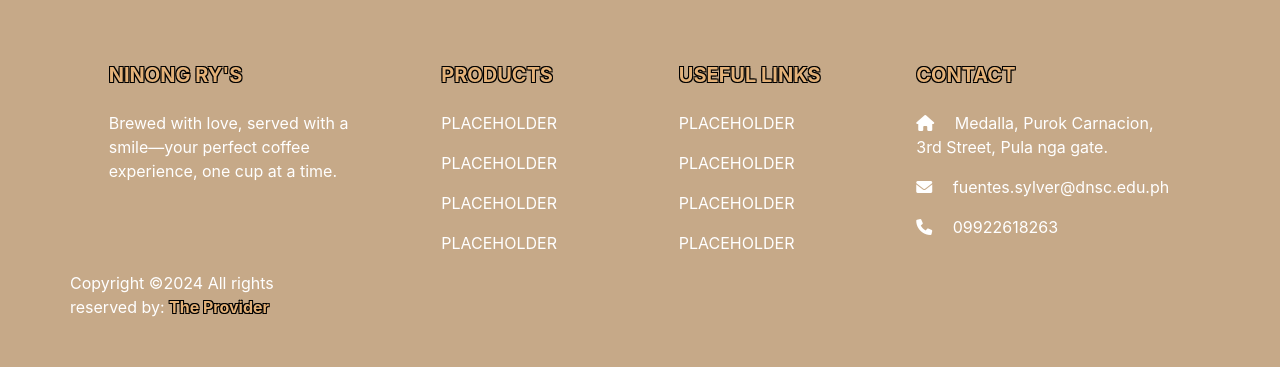
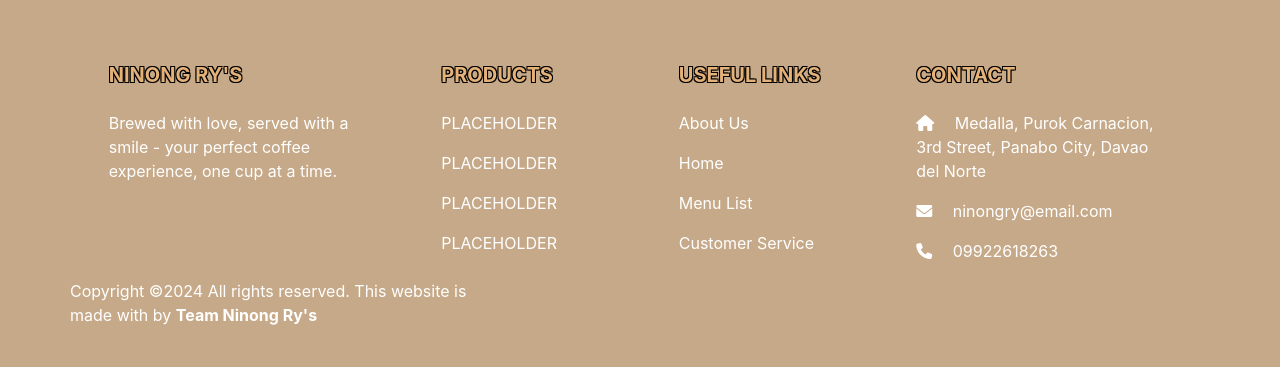
Before and after one commit to ivan3-5/ordering-management-system, a PHP site: page /homepage.php in a window 1280 px wide. Shown: the part 873-1240 px from the top of the page. Before the commit the page ends 1190 px from the top, so only its background shows below. Run offline with PHP 8.4, Linux system fonts and the light colour scheme.

Commit message:
Changes in homepage.php and homepage.css file.

```diff
--- a/CartTab.php
+++ b/CartTab.php
@@ -11,7 +11,7 @@
 </head>
 <body>
 <a href="homepage.php">
-    <img src="System Pictures/BSIT-2F_Logo_real-removebg-preview.png" alt="Logo" class="logo">
+    <img src="Photos/image logo.png" alt="Logo" class="logo">
 </a>
 
 <!-- Customer Service Header -->
@@ -21,7 +21,7 @@
 
 <!-- Profile Icon -->
 <a href="UserProfile.php">
-    <img src="System Pictures/ako mani oh huh.jpg" alt="Profile" class="profile-icon">
+    <img src="Photos/profile-icon.svg" alt="Profile" class="profile-icon">
 </a>
 
 <!-- New Background Container -->
--- a/homepage.css
+++ b/homepage.css
@@ -98,7 +98,7 @@
     width: 65px;
     height: 65px;
     border-radius: 50%;
-    border: 2px solid black;
+    border: 2px transparent;
     object-fit: cover;
     transition: transform 0.3s ease;
 }
--- a/homepage.php
+++ b/homepage.php
@@ -30,7 +30,7 @@
                     <a href="CartTab.php"><button class="btn-custom-hover">CART</button></a>
                     </li>
                         <button class="profile-button">
-                            <img src="Photos/gwapo.jpg" alt="papaberchan">
+                            <img src="Photos/profile-icon.svg" alt="papaberchan">
                         </button>
                 </ul>
             </div>
@@ -47,7 +47,7 @@
             <div class="row text-center text-md-left">
                 <div class="col-md-3 col-lg-3 col-xl-3 mx-auto mt-3">
                     <h5 class="company text-uppercase mb-4 font-weight-bold text-outline" style="color: #E4B279;">Ninong Ry's</h5>
-                    <p>Brewed with love, served with a smile—your perfect coffee experience, one cup at a time.</p>
+                    <p>Brewed with love, served with a smile - your perfect coffee experience, one cup at a time.</p>
                 </div>
 
                 <div class="col-md-2 col-lg-2 col-xl-2 mx-auto mt-3">
@@ -69,27 +69,27 @@
                 <div class="col-md-3 col-lg-2 col-xl-2 mx-auto mt-3">
                     <h5 class="text-uppercase mb-4 font-weight-bold text-outline" style="color: #E4B279;">Useful Links</h5>
                     <p>
-                        <a href="#" class="text-white" style="text-decoration: none;">PLACEHOLDER</a>
+                        <a href="#" class="text-white" style="text-decoration: none;">About Us</a>
                     </p>
                     <p>
-                        <a href="#" class="text-white" style="text-decoration: none;">PLACEHOLDER</a>
+                        <a href="#" class="text-white" style="text-decoration: none;">Home</a>
                     </p>
                     <p>
-                        <a href="#" class="text-white" style="text-decoration: none;">PLACEHOLDER</a>
+                        <a href="#" class="text-white" style="text-decoration: none;">Menu List</a>
                     </p>
                     <p>
-                        <a href="#" class="text-white" style="text-decoration: none;">PLACEHOLDER</a>
+                        <a href="#" class="text-white" style="text-decoration: none;">Customer Service</a>
                     </p>
                 </div>
 
                 <div class="col-md-4 col-lg-3 col-xl-3 mx-auto mt-3">
                     <h5 class="text-uppercase mb-4 font-weight-bold text-outline" style="color: #E4B279;">Contact</h5>
                     <p>
-                        <i class="fas fa-home mr-3"></i>  Medalla, Purok Carnacion, 3rd Street,
-                         Pula nga gate.
+                        <i class="fas fa-home mr-3"></i> Medalla, Purok Carnacion, 3rd Street,
+                         Panabo City, Davao del Norte
                     </p>
                     <p>
-                        <i class="fas fa-envelope mr-3"></i>  fuentes.sylver@dnsc.edu.ph
+                        <i class="fas fa-envelope mr-3"></i> <a href="#" class="text-white" style="text-decoration: none">ninongry@email.com</a>
                     </p>
                     <p>
                         <i class="fas fa-phone mr-3"></i>  09922618263
@@ -99,10 +99,7 @@
                 <hr class="mb-4">
                 <div class="row align-items-center">
                     <div class="col-md-7 col-lg-8">
-                        <p>Copyright ©2024 All rights reserved by:
-                            <a class="provider" href="https://www.facebook.com/SylverlopezFuentes" style="text-decoration: none;">
-                                <strong style="color: #E4B279;">The Provider</strong>
-                            </a>
+                        <p>Copyright ©2024 All rights reserved. This website is made with by <a href="#" class="text-white" style="text-decoration: none;"><strong>Team Ninong Ry's</strong></a>
                         </p>
                     </div>
                 </div>
@@ -112,9 +109,5 @@
 
     <script src="https://cdn.jsdelivr.net/npm/bootstrap@5.3.3/dist/js/bootstrap.bundle.min.js"></script>
 
-    <script>
-
-    </script>
-
 </body>
 </html>
```
Also changed, not shown: CartTab.css (+3 -5 lines), Photos/profile-icon.svg (added).
